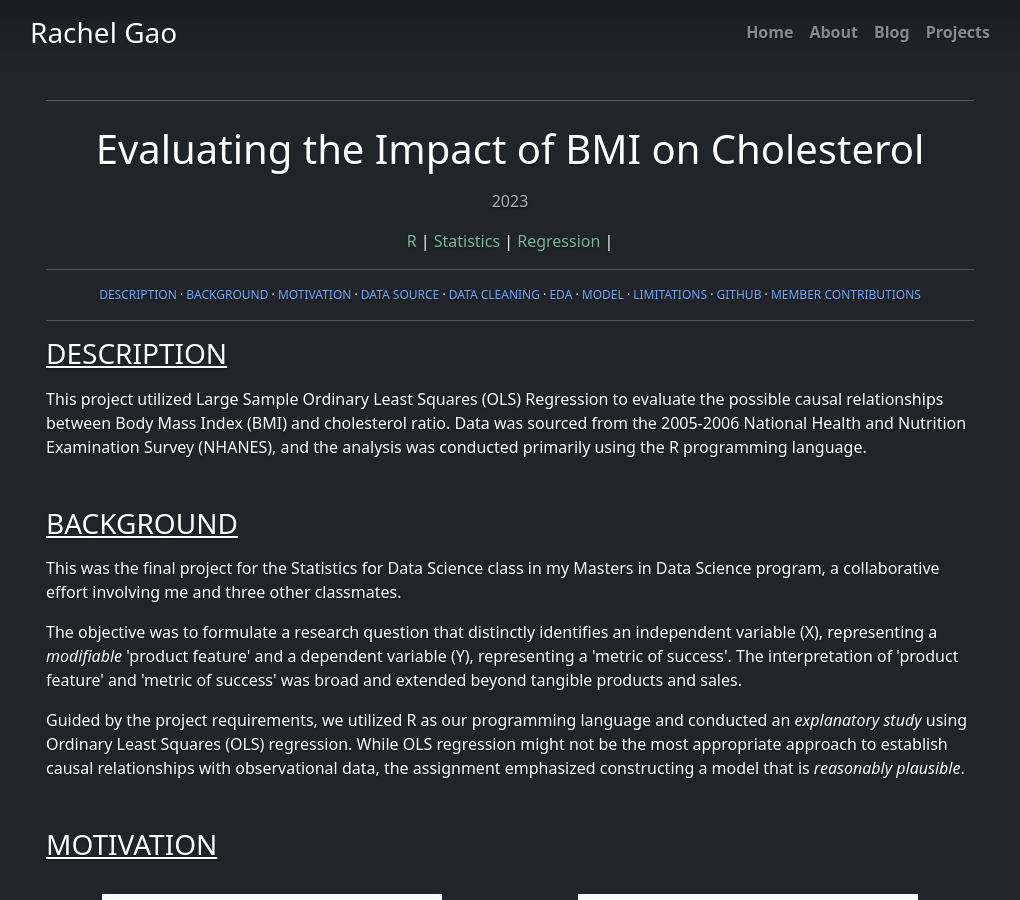
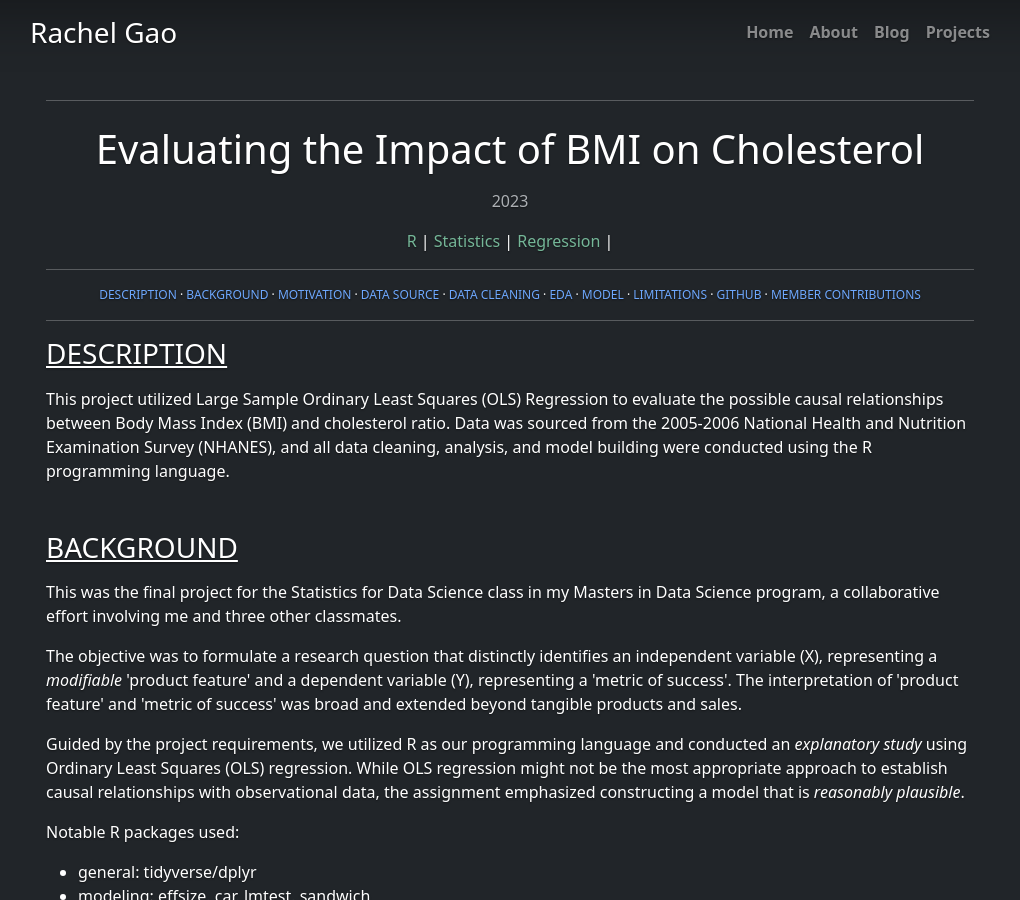
Before and after one commit to rachlllg/rachlllg.github.io, a Jekyll site: the page built from docs/_projects/2023-Evaluating_the_impact_of_BMI_on_Cholesterol.markdown, in a window 1280 px wide and 900 px high. Shown: the whole window, without its empty margins (130-1150 px from the left). Built offline with Jekyll 4.4.1, drawn with Linux system fonts in a browser that asks for light colours; nearby versions of some CDN libraries; formulas are drawn with MathJax 3; comment, search, counter and statistics services are not loaded; some of the changed text lies outside the part shown.

Commit message:
add_list_of_r_packages

```diff
--- a/docs/_projects/2023-Evaluating_the_impact_of_BMI_on_Cholesterol.markdown
+++ b/docs/_projects/2023-Evaluating_the_impact_of_BMI_on_Cholesterol.markdown
@@ -27,7 +27,7 @@
 <!-- DESCRIPTION -->
 <div class='mb-5' id='description'>
   <h3 class='mb-3'><u>DESCRIPTION</u></h3>
-  <p>This project utilized Large Sample Ordinary Least Squares (OLS) Regression to evaluate the possible causal relationships between Body Mass Index (BMI) and cholesterol ratio. Data was sourced from the 2005-2006 National Health and Nutrition Examination Survey (NHANES), and the analysis was conducted primarily using the R programming language.</p>
+  <p>This project utilized Large Sample Ordinary Least Squares (OLS) Regression to evaluate the possible causal relationships between Body Mass Index (BMI) and cholesterol ratio. Data was sourced from the 2005-2006 National Health and Nutrition Examination Survey (NHANES), and all data cleaning, analysis, and model building were conducted using the R programming language.</p>
 </div>
 
 <!-- BACKGROUND -->
@@ -36,6 +36,13 @@
   <p>This was the final project for the Statistics for Data Science class in my Masters in Data Science program, a collaborative effort involving me and three other classmates.</p>
   <p>The objective was to formulate a research question that distinctly identifies an independent variable (X), representing a <em>modifiable</em> 'product feature' and a dependent variable (Y), representing a 'metric of success'. The interpretation of 'product feature' and 'metric of success' was broad and extended beyond tangible products and sales.</p>
   <p>Guided by the project requirements, we utilized R as our programming language and conducted an <em>explanatory study</em> using Ordinary Least Squares (OLS) regression. While OLS regression might not be the most appropriate approach to establish causal relationships with observational data, the assignment emphasized constructing a model that is <em>reasonably plausible</em>.</p>
+  <p>Notable R packages used:
+    <ul>
+      <li>general: tidyverse/dplyr</li>
+      <li>modeling: effsize, car, lmtest, sandwich</li>
+      <li>visualization: ggplot2, stargazer, knitr </li>
+    </ul>
+  </p>
 </div>
 
 <!-- MOTIVATION -->
```
